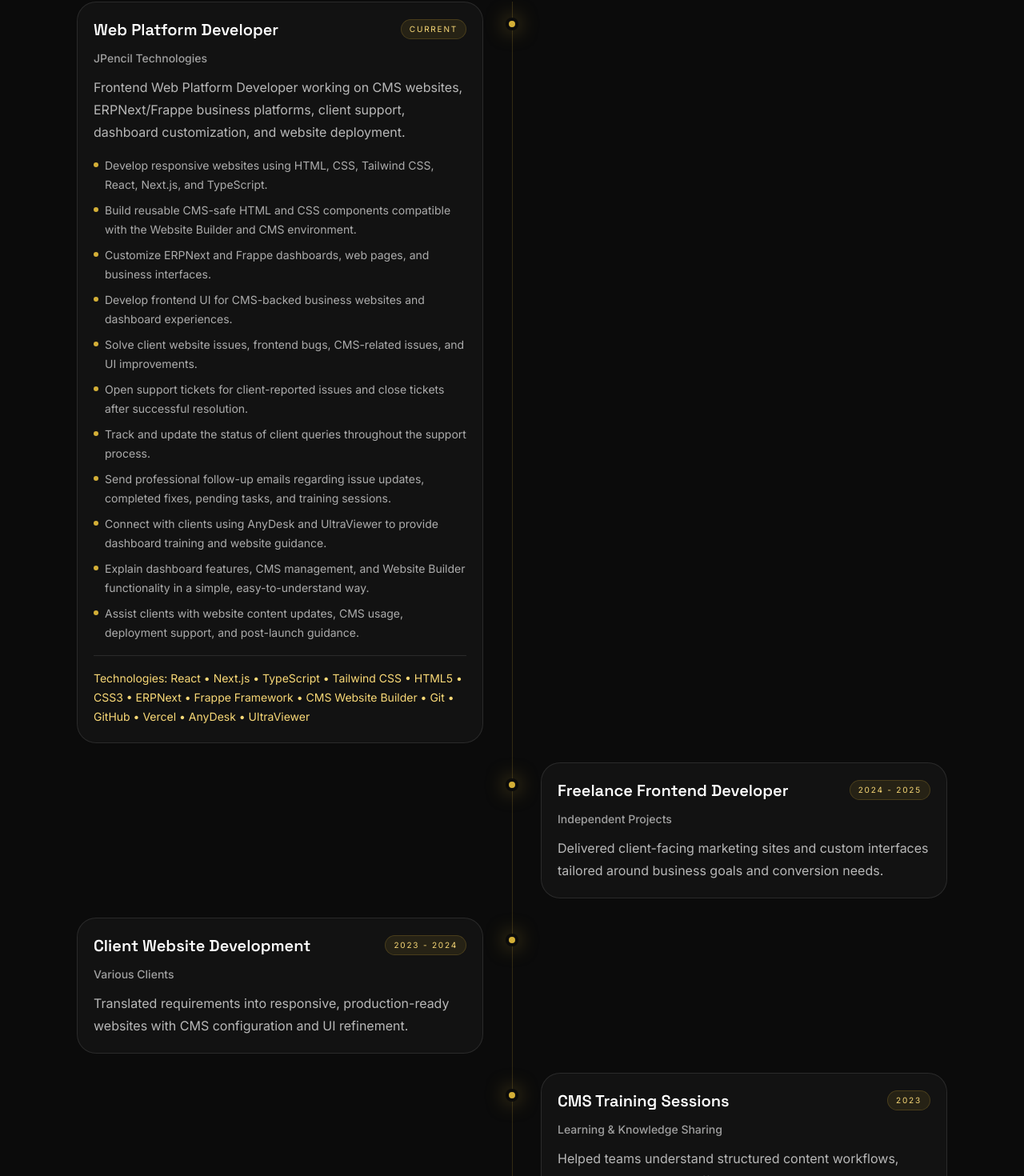
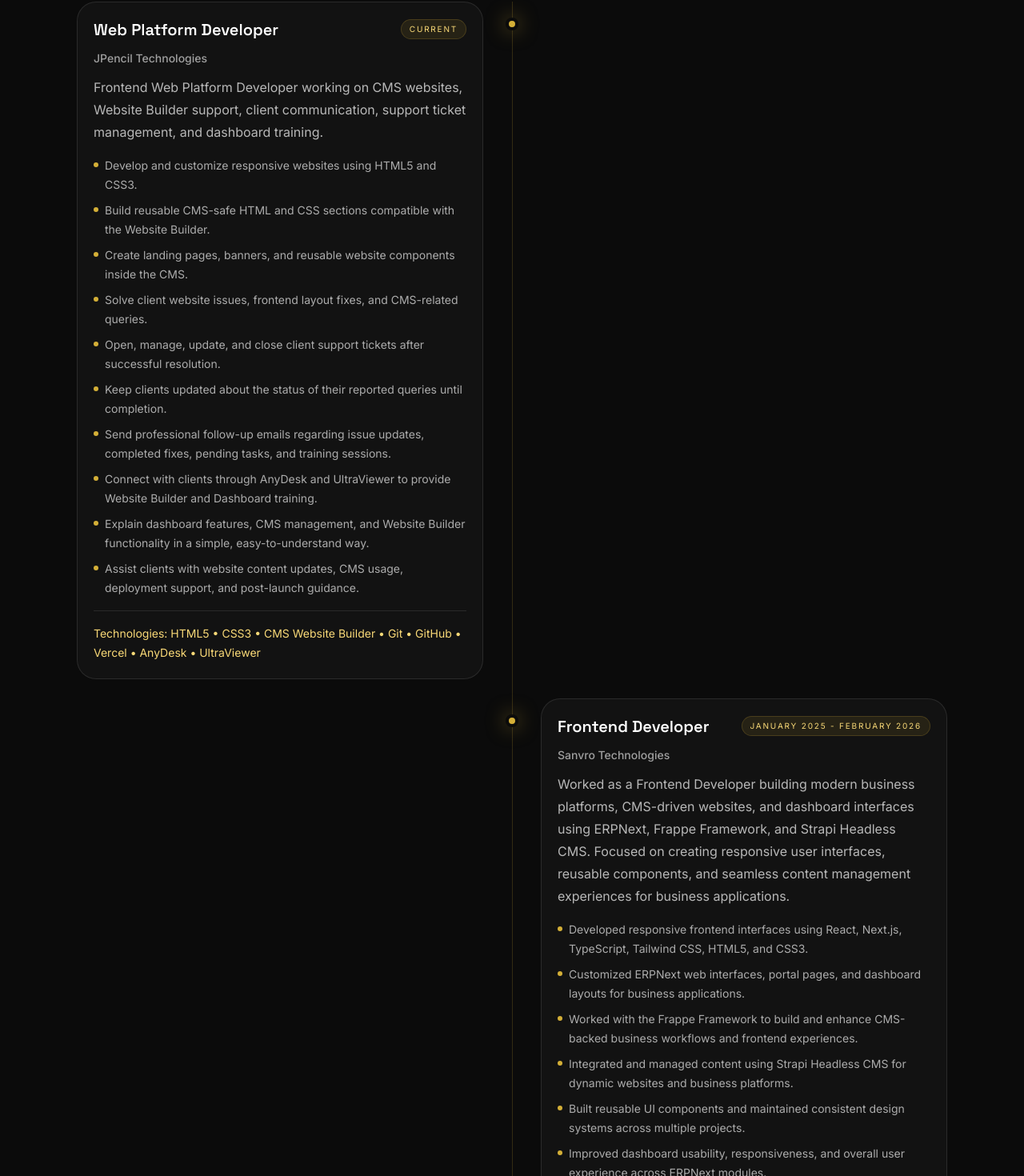
Before and after one commit to Rajmani-Nadar/rajmani-portfolio, a Next.js app: page / in a window 1280 px wide. Shown: the part 6018-7488 px from the top of the page at 80% size. Built offline with nearby package versions, Linux system fonts and the light colour scheme.

Commit message:
chore: update production domain and portfolio experience

```diff
--- a/src/app/layout.tsx
+++ b/src/app/layout.tsx
@@ -14,11 +14,11 @@
   title: 'V. Rajmani Nadar | Frontend Web Platform Developer',
   description:
     'Frontend Web Platform Developer building fast, modern and elegant websites with React, Next.js and TypeScript.',
-  metadataBase: new URL('https://rajmani-portfolio-2001.vercel.app'),
+  metadataBase: new URL('https://rajmani-dev.vercel.app'),
   openGraph: {
     title: 'V. Rajmani Nadar | Frontend Web Platform Developer',
     description: 'Building fast, modern and elegant websites with React, Next.js and TypeScript.',
-    url: 'https://rajmani-portfolio-2001.vercel.app',
+    url: 'https://rajmani-dev.vercel.app',
     siteName: 'V. Rajmani Portfolio',
     locale: 'en_US',
     type: 'website'
--- a/src/app/sitemap.ts
+++ b/src/app/sitemap.ts
@@ -1,6 +1,6 @@
 import type { MetadataRoute } from 'next';
 
-const baseUrl = 'https://rajmani-portfolio-2001.vercel.app';
+const baseUrl = 'https://rajmani-dev.vercel.app';
 
 export default function sitemap(): MetadataRoute.Sitemap {
   const routes = ['', '/about', '/projects', '/experience', '/contact'];
--- a/src/components/ExperienceTimeline.tsx
+++ b/src/components/ExperienceTimeline.tsx
@@ -7,21 +7,37 @@
     role: 'Web Platform Developer',
     period: 'Current',
     company: 'JPencil Technologies',
-    description: 'Frontend Web Platform Developer working on CMS websites, ERPNext/Frappe business platforms, client support, dashboard customization, and website deployment.',
+    description: 'Frontend Web Platform Developer working on CMS websites, Website Builder support, client communication, support ticket management, and dashboard training.',
     responsibilities: [
-      'Develop responsive websites using HTML, CSS, Tailwind CSS, React, Next.js, and TypeScript.',
-      'Build reusable CMS-safe HTML and CSS components compatible with the Website Builder and CMS environment.',
-      'Customize ERPNext and Frappe dashboards, web pages, and business interfaces.',
-      'Develop frontend UI for CMS-backed business websites and dashboard experiences.',
-      'Solve client website issues, frontend bugs, CMS-related issues, and UI improvements.',
-      'Open support tickets for client-reported issues and close tickets after successful resolution.',
-      'Track and update the status of client queries throughout the support process.',
+      'Develop and customize responsive websites using HTML5 and CSS3.',
+      'Build reusable CMS-safe HTML and CSS sections compatible with the Website Builder.',
+      'Create landing pages, banners, and reusable website components inside the CMS.',
+      'Solve client website issues, frontend layout fixes, and CMS-related queries.',
+      'Open, manage, update, and close client support tickets after successful resolution.',
+      'Keep clients updated about the status of their reported queries until completion.',
       'Send professional follow-up emails regarding issue updates, completed fixes, pending tasks, and training sessions.',
-      'Connect with clients using AnyDesk and UltraViewer to provide dashboard training and website guidance.',
+      'Connect with clients through AnyDesk and UltraViewer to provide Website Builder and Dashboard training.',
       'Explain dashboard features, CMS management, and Website Builder functionality in a simple, easy-to-understand way.',
       'Assist clients with website content updates, CMS usage, deployment support, and post-launch guidance.'
     ],
-    technologies: 'React • Next.js • TypeScript • Tailwind CSS • HTML5 • CSS3 • ERPNext • Frappe Framework • CMS Website Builder • Git • GitHub • Vercel • AnyDesk • UltraViewer'
+    technologies: 'HTML5 • CSS3 • CMS Website Builder • Git • GitHub • Vercel • AnyDesk • UltraViewer'
+  },
+  {
+    role: 'Frontend Developer',
+    period: 'January 2025 - February 2026',
+    company: 'Sanvro Technologies',
+    description: 'Worked as a Frontend Developer building modern business platforms, CMS-driven websites, and dashboard interfaces using ERPNext, Frappe Framework, and Strapi Headless CMS. Focused on creating responsive user interfaces, reusable components, and seamless content management experiences for business applications.',
+    responsibilities: [
+      'Developed responsive frontend interfaces using React, Next.js, TypeScript, Tailwind CSS, HTML5, and CSS3.',
+      'Customized ERPNext web interfaces, portal pages, and dashboard layouts for business applications.',
+      'Worked with the Frappe Framework to build and enhance CMS-backed business workflows and frontend experiences.',
+      'Integrated and managed content using Strapi Headless CMS for dynamic websites and business platforms.',
+      'Built reusable UI components and maintained consistent design systems across multiple projects.',
+      'Improved dashboard usability, responsiveness, and overall user experience across ERPNext modules.',
+      'Integrated frontend applications with CMS and backend APIs for dynamic content rendering.',
+      'Collaborated with the development team to implement new features, fix UI issues, and optimize application performance.'
+    ],
+    technologies: 'ERPNext • Frappe Framework • Strapi Headless CMS • React • Next.js • TypeScript • Tailwind CSS • HTML5 • CSS3 • Git • GitHub'
   },
   {
     role: 'Freelance Frontend Developer',
--- a/src/components/Projects.tsx
+++ b/src/components/Projects.tsx
@@ -68,7 +68,7 @@
     title: 'Personal Portfolio',
     description: 'Personal developer portfolio built with Next.js, TypeScript, Tailwind CSS, Framer Motion, reusable components, and responsive design.',
     image: '/images/portfolio.png',
-    href: 'https://rajmani-portfolio-pi.vercel.app/',
+    href: 'https://rajmani-dev.vercel.app',
     github: 'https://github.com/Rajmani-Nadar/rajmani-portfolio',
     category: 'Personal brand',
     accent: 'from-[#D4AF37]/10 to-transparent'
```
